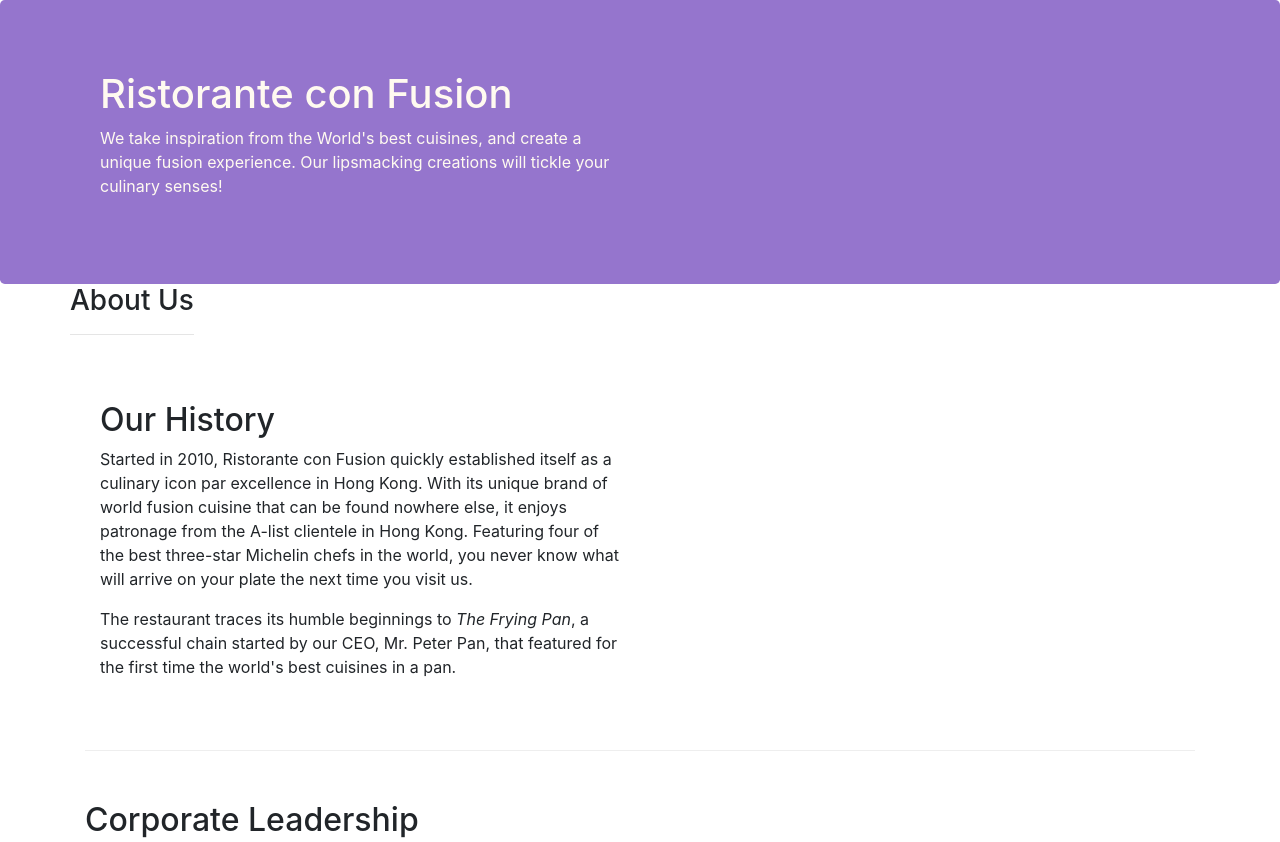
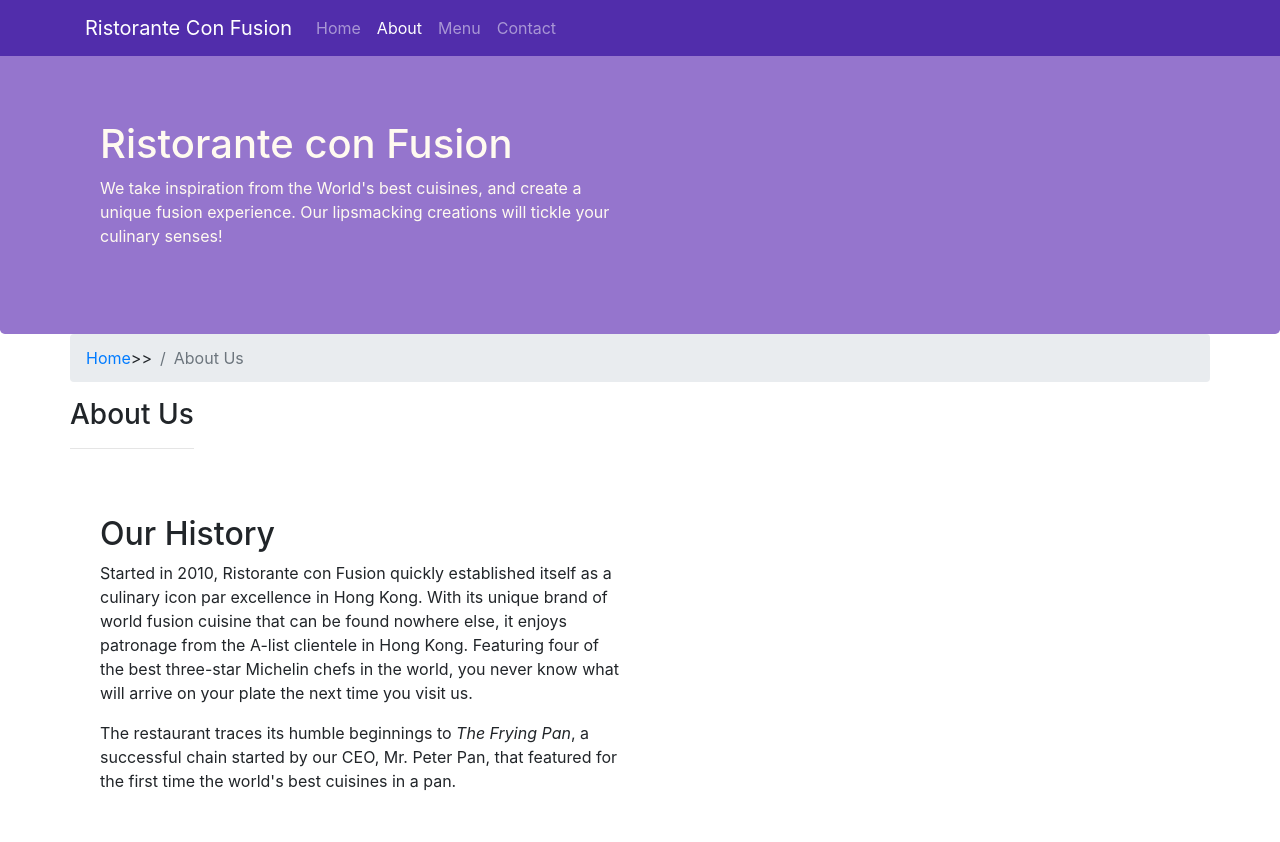
Before and after one commit to ankit-Kumar-4/conFusion, a website: page aboutus.html in a window 1280 px wide. Shown: the top 842 px of the page. Drawn offline with nearby package versions, Linux system fonts and the light colour scheme.

Commit message:
Navbar and breadcrumbs

```diff
--- a/aboutus.html
+++ b/aboutus.html
@@ -16,6 +16,23 @@
 
 <body>
 
+    <nav class="navbar navbar-dark navbar-expand-sm fixed-top">
+        <div class="container">
+            <button class="navbar-toggler" type="button" data-toggle="collapse" data-target="#Navbar">
+                <span class="navbar-toggler-icon"></span>
+            </button>
+            <a class="navbar-brand" href="./index.html">Ristorante Con Fusion</a>
+                <div class="collapse navbar-collapse" id="Navbar">
+                    <ul class="navbar-nav mr-auto">
+                        <li class="nav-item"><a class="nav-link" href="./index.html">Home</a></li>
+                        <li class="nav-item active"><a class="nav-link" href="#">About</a></li>
+                        <li class="nav-item"><a class="nav-link" href="#">Menu</a></li>
+                        <li class="nav-item"><a class="nav-link" href="#">Contact</a></li>
+                    </ul>
+                </div>
+        </div>
+    </nav>
+
     <header class="jumbotron">
         <div class="container">
             <div class="row row-header">
@@ -31,6 +48,10 @@
 
     <div class="container">
         <div class="row">
+            <ol class="col-12 breadcrumb">
+                <li class="breadcrumb-item"><a href="./index.html">Home</a>></a></li>></li>
+                <li class="breadcrumb-item active">About Us</li>
+            </ol>
             <div>
                <h3>About Us</h3>
                <hr>
@@ -70,7 +91,7 @@
                 <div class="col-4 offset-1 col-sm-2">
                     <h5>Links</h5>
                     <ul class="list-unstyled">
-                        <li><a href="#">Home</a></li>
+                        <li><a href="./index.html">Home</a></li>
                         <li><a href="#">About</a></li>
                         <li><a href="#">Menu</a></li>
                         <li><a href="#">Contact</a></li>
--- a/css/styles.css
+++ b/css/styles.css
@@ -28,3 +28,12 @@
 	margin: 0px;
 	color: #0f0f0f;
 }
+
+body {
+	padding: 50px 0px 0px 0px;
+	z-index: 0;
+}
+
+.navbar-dark {
+	background-color: #512DAB;
+}
```
Also changed, not shown: index.html (+18 -1 lines).
